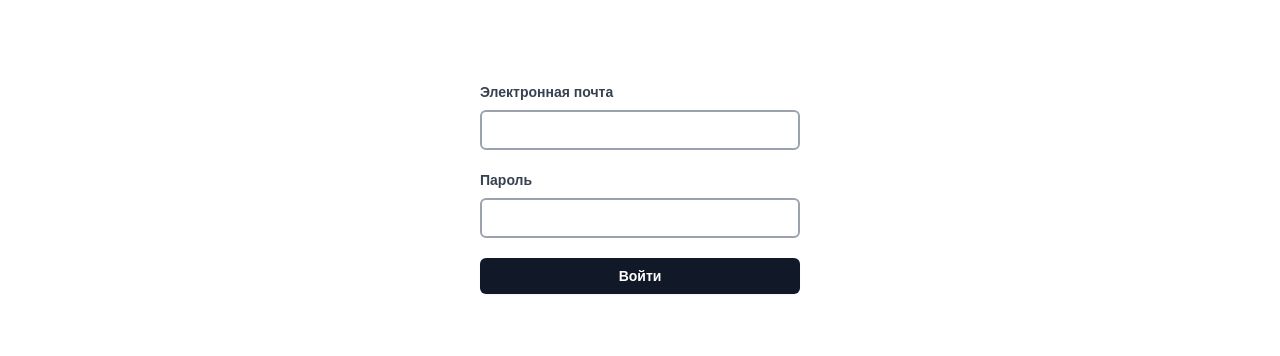
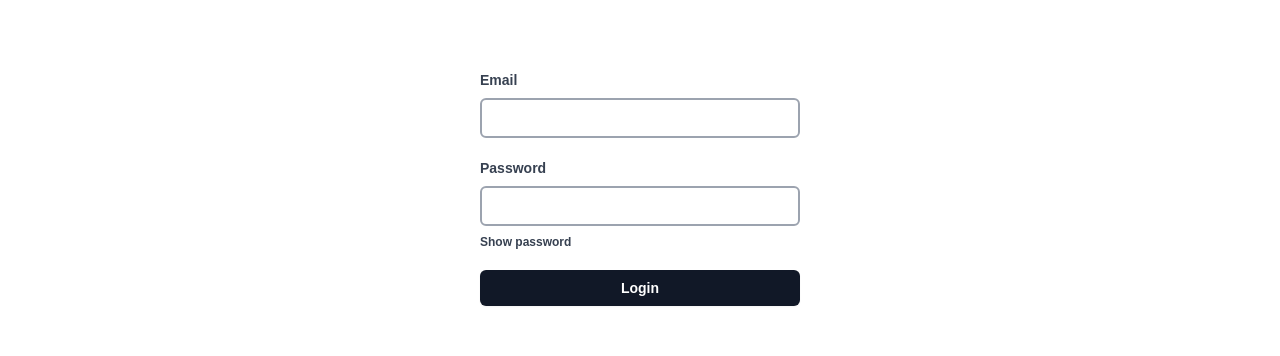
Before and after one commit to Romicusblr/graphiql-app, a React (Vite) app: page /login in a window 1280 px wide. Shown: the part 184-540 px from the top of the page. Built offline with nearby package versions, Linux system fonts and the light colour scheme; no server answers.

Commit message:
fix: localization form

```diff
--- a/package.json
+++ b/package.json
@@ -9,7 +9,8 @@
     "lint": "eslint . --ext ts,tsx --report-unused-disable-directives --max-warnings 0",
     "fix": "prettier . --write",
     "preview": "vite preview",
-    "prepare": "husky install"
+    "prepare": "husky install",
+    "ts": "tsc --noEmit"
   },
   "dependencies": {
     "@hookform/resolvers": "^3.3.2",
--- a/src/components/UI/ButtonSubmit.tsx
+++ b/src/components/UI/ButtonSubmit.tsx
@@ -1,12 +1,8 @@
 import { useLocalization } from '@/context/LocalizationContext';
-import enStrings from '@/locales/en';
-import ruStrings from '@/locales/ru';
-import { LocalizationContextProps } from '@/types';
 import React from 'react';
 
 const ButtonSubmit = ({ name }: { name: string }) => {
-  const { language } = useLocalization() as LocalizationContextProps;
-  const strings = language === 'en' ? enStrings : ruStrings;
+  const { strings } = useLocalization();
   return (
     <button
       type="submit"
--- a/src/locales/en.ts
+++ b/src/locales/en.ts
@@ -9,6 +9,8 @@
   codeMirrorPlaceholder: '# Welcome to CodeEditor',
   variableTitle: 'Variable',
   headersTitle: 'Headers',
+  showPassword: 'Show password',
+  hidePassword: 'Hide password',
 } as const;
 
 export default enStrings;
--- a/src/locales/ru.ts
+++ b/src/locales/ru.ts
@@ -9,6 +9,8 @@
   codeMirrorPlaceholder: '# Добро пожаловать в CodeEditor',
   variableTitle: 'Переменная',
   headersTitle: 'Заголовки',
+  showPassword: 'Показать пароль',
+  hidePassword: 'Скрыть пароль',
 } as const;
 
 export default ruStrings;
--- a/src/pages/Login.tsx
+++ b/src/pages/Login.tsx
@@ -10,17 +10,15 @@
 import { yupResolver } from '@hookform/resolvers/yup';
 import schema from '@/utils/schema-validation';
 import { useLocalization } from '@/context/LocalizationContext';
-import { LocalizationContextProps } from '@/types';
-import enStrings from '@/locales/en';
-import ruStrings from '@/locales/ru';
+import CheckboxForm from '@/components/UI/CheckboxForm';
 
 const Login = () => {
-  const { language } = useLocalization() as LocalizationContextProps;
-  const strings = language === 'en' ? enStrings : ruStrings;
+  const { strings } = useLocalization();
   const dispatch = useDispatch();
   const navigate = useNavigate();
   const [email, setEmail] = useState('');
   const [password, setPassword] = useState('');
+  const [checked, setChecked] = useState(false);
   const {
     register,
     handleSubmit,
@@ -31,6 +29,10 @@
     const user = await auth.login({ email, password });
     dispatch(setUser(user));
     navigate('/');
+  };
+
+  const handleChange = () => {
+    setChecked(!checked);
   };
 
   return (
@@ -56,18 +58,19 @@
       <div className="mb-5">
         <LabelForm htmlFor={'password'}>{strings.passwordTitle}</LabelForm>
         <InputForm
-          type="password"
+          type="text"
           value={password}
           name="password"
           register={register}
           onChange={setPassword}
         />
+        <CheckboxForm checked={checked} onChange={handleChange} />
+        {errors.password && (
+          <p className="mt-2 p-1 text-white bg-red-800">
+            {errors.password?.message}
+          </p>
+        )}
       </div>
-      {errors.password && (
-        <p className="mt-2 p-1 text-white bg-red-800">
-          {errors.password?.message}
-        </p>
-      )}
       <ButtonSubmit name="login" />
     </form>
   );
--- a/src/pages/Register.tsx
+++ b/src/pages/Register.tsx
@@ -10,18 +10,16 @@
 import LabelForm from '@/components/UI/LabelForm';
 import InputForm from '@/components/UI/InputForm';
 import { useLocalization } from '@/context/LocalizationContext';
-import { LocalizationContextProps } from '@/types';
-import enStrings from '@/locales/en';
-import ruStrings from '@/locales/ru';
+import CheckboxForm from '@/components/UI/CheckboxForm';
 
 const Register = () => {
-  const { language } = useLocalization() as LocalizationContextProps;
-  const strings = language === 'en' ? enStrings : ruStrings;
+  const { strings } = useLocalization();
   const dispatch = useDispatch();
   const navigate = useNavigate();
   const [name, setName] = useState('');
   const [email, setEmail] = useState('');
   const [password, setPassword] = useState('');
+  const [checked, setChecked] = useState(false);
   const {
     register,
     handleSubmit,
@@ -32,6 +30,10 @@
     const user = await auth.register({ name, email, password });
     dispatch(setUser(user));
     navigate('/');
+  };
+
+  const handleChange = () => {
+    setChecked(!checked);
   };
 
   return (
@@ -72,12 +74,13 @@
       <div className="mb-5">
         <LabelForm htmlFor={'password'}>{strings.passwordTitle}</LabelForm>
         <InputForm
-          type="password"
+          type={checked ? 'text' : 'password'}
           value={password}
           register={register}
           name="password"
           onChange={setPassword}
         />
+        <CheckboxForm checked={checked} onChange={handleChange} />
         {errors.password && (
           <p className="mt-2 p-1 text-white bg-red-800">
             {errors.password?.message}
```
Also changed, not shown: 1 other file (tests, documents, lock files or other folders).
